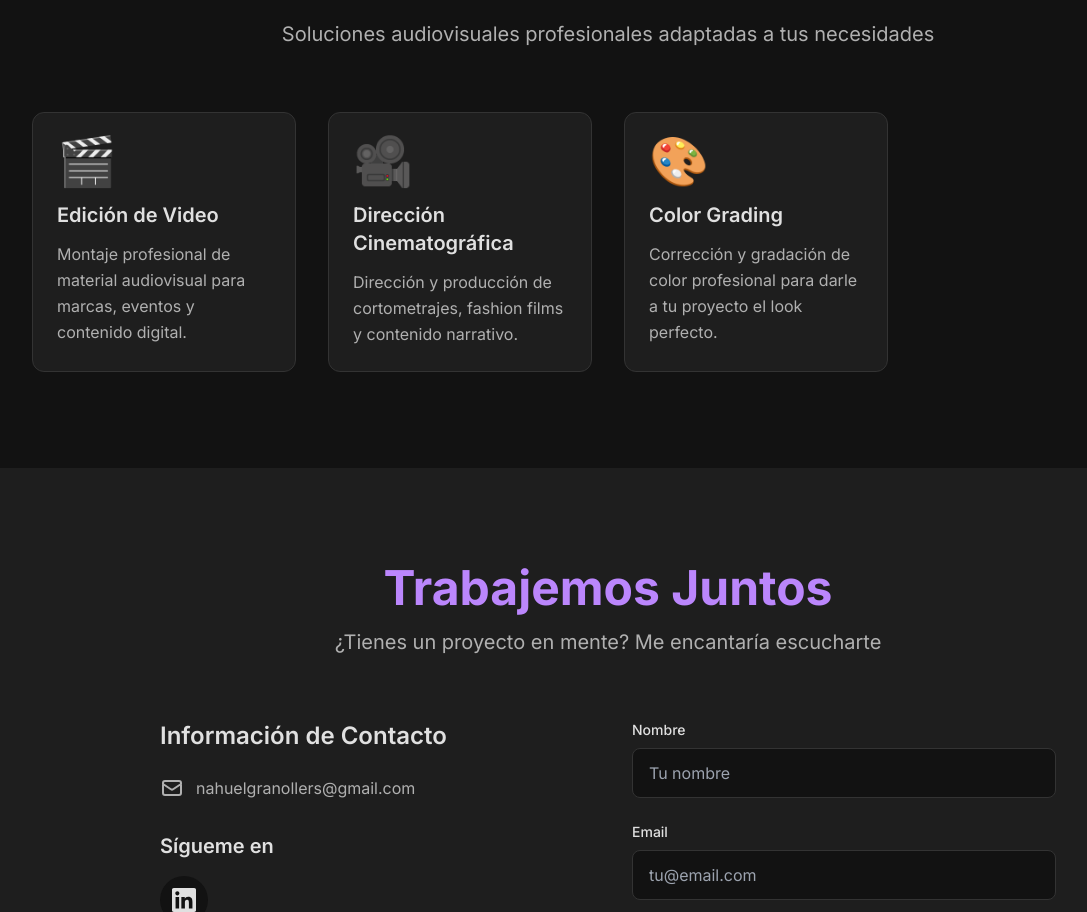
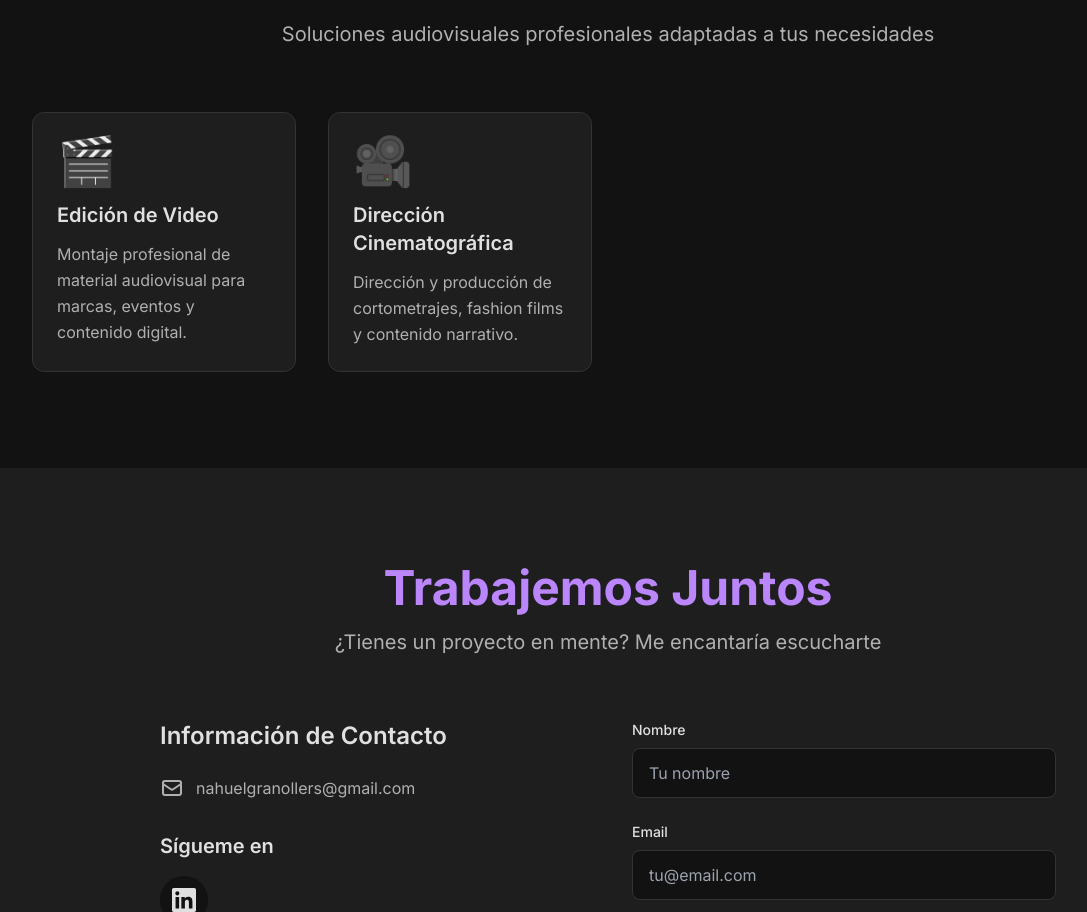
Before and after one commit to NahuelGranollers/Portfolio, a React (Vite) app: page / in a window 1280 px wide. Shown: the part 3091-4003 px from the top of the page, without its empty margins (32-1119 px from the left). Built offline with nearby package versions, Linux system fonts and the light colour scheme.

Commit message:
Update constants.ts

```diff
--- a/constants.ts
+++ b/constants.ts
@@ -120,9 +120,4 @@ export const SERVICES = [
     description: 'Dirección y producción de cortometrajes, fashion films y contenido narrativo.',
     icon: '🎥'
   },
-  {
-    title: 'Color Grading',
-    description: 'Corrección y gradación de color profesional para darle a tu proyecto el look perfecto.',
-    icon: '🎨'
-  }
 ];
```
